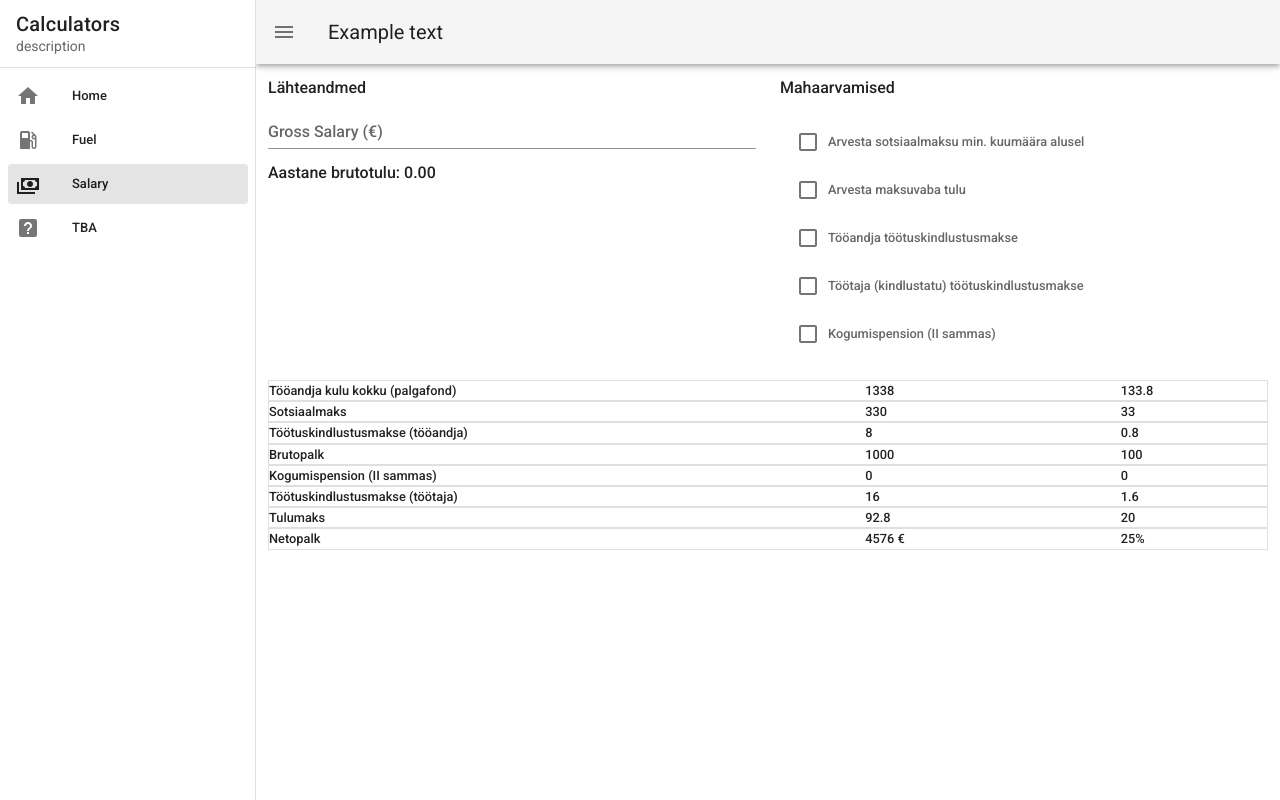
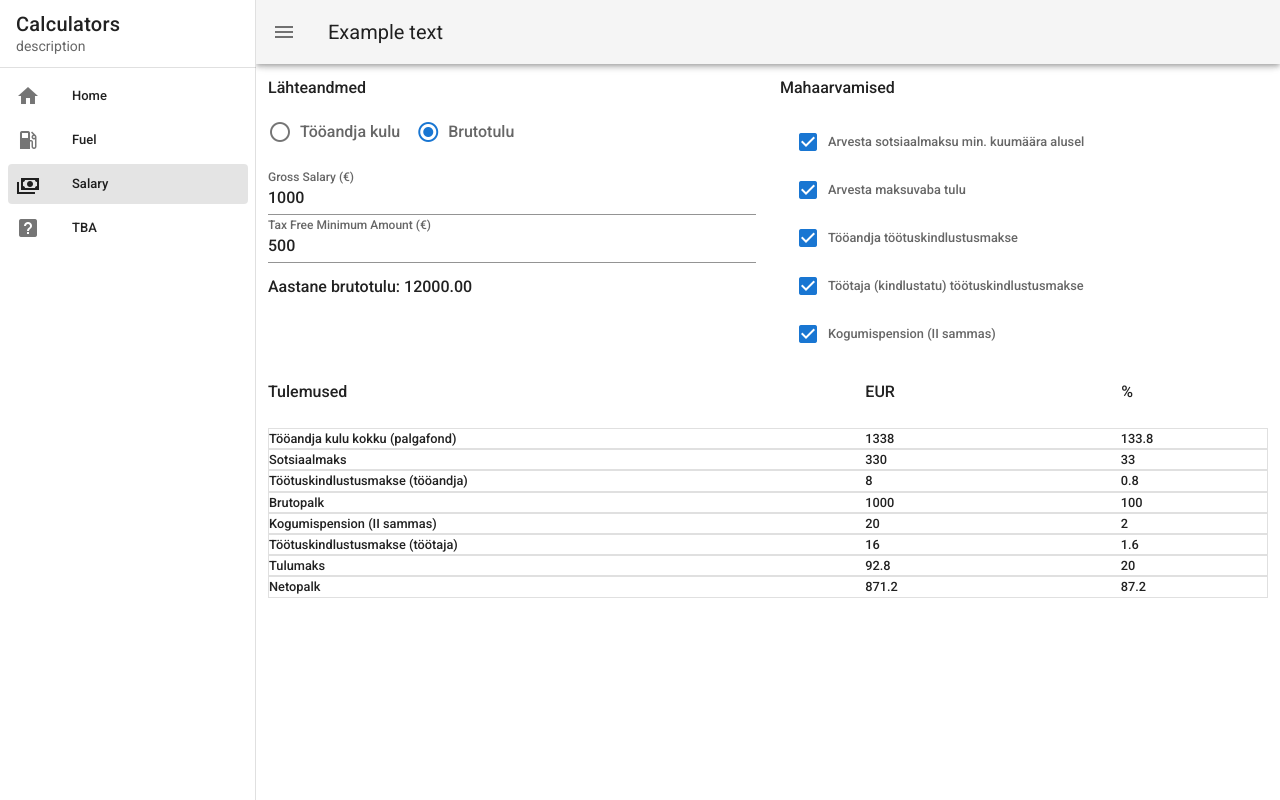
Before and after one commit to IngridJufkin/Calculators, a Vue app: page /salarycalculator in a window 1280 px wide. Built offline with nearby package versions, Linux system fonts and the light colour scheme.

Commit message:
calculations based on gross Salary added/changed, calculations based on checkboxes and radio buttons added, default checkbox checks added,  Tax free minimum amount method with console logs and computed added

```diff
--- a/src/components/FuelCalculator.vue
+++ b/src/components/FuelCalculator.vue
@@ -171,7 +171,7 @@ export default {
       variablec: 20,
       fuelPriceInput: 1.3,
 
-      picked: "1"
+      picked: "1",
     };
   },
   computed: {
--- a/src/components/SalaryCalculator.vue
+++ b/src/components/SalaryCalculator.vue
@@ -5,24 +5,43 @@
       <v-col cols="6" class="left"
         >Lähteandmed
 
+        <v-radio-group v-model="picked" row>
+          <v-radio label="Tööandja kulu" value="1"></v-radio>
+          <v-radio label="Brutotulu" value="2"></v-radio>
+        </v-radio-group>
+
         <v-text-field
+          v-if="picked != 1"
           v-model.number="mainInput"
-          @input="testCalc()"
+          @input="testCalc(); taxFreeAmountCheck()"
           label="Gross Salary (€)"
           hide-details="auto"
           type="number"
           min="0"
+          oninput="validity.valid||(value='');"
         ></v-text-field>
 
         <v-text-field
-          v-if="this.checkboxIdList.includes(1)"
+          v-if="picked != 2"
+          v-model.number="costInput"
+          @input="testCalc()"
+          label="Employer total Cost(€)"
+          hide-details="auto"
+          type="number"
+          min="0"
+          oninput="validity.valid||(value='');"
+        ></v-text-field>
+
+        <v-text-field
+          v-if="this.checkbox.includes(1)"
           v-model.number="taxFreeMin"
-          @change="testCalc()"
+          @input="checkboxCheck();testCalc();"
           label="Tax Free Minimum Amount (€)"
           hide-details="auto"
           type="number"
           min="0"
-          max="500"
+          @change="taxFreeAmountCheck()"
+          oninput="validity.valid||(value='');"
         ></v-text-field>
 
         <div v-else></div>
@@ -41,13 +60,22 @@
               class="checkbox"
               v-model="checkbox"
               :label="item.name"
-              :value="item"
+              :value="item.id"
               hide-details
-              @change="checkboxCheck()"
+              @change="
+                checkboxCheck();
+                testCalc();
+              "
             ></v-checkbox>
           </v-list-item>
         </v-list> </v-col
     ></v-row>
+
+    <v-row>
+      <v-col>Tulemused</v-col>
+      <v-col cols="3">EUR</v-col>
+      <v-col cols="2">%</v-col></v-row
+    >
 
     <v-row justify="center"
       ><v-col class="kast" align="left">
@@ -73,160 +101,241 @@
 export default {
   name: "Salary",
   props: {
-    msg: String
+    msg: String,
   },
   data() {
     return {
-      mainInput: null,
-      testResult: null,
-      taxFreeMin: null,
-      checkbox: [],
-      checkboxIdList: "",
+      mainInput: 1000,
+      costInput: 1338,
+      testResult: 0,
+      taxFreeMin: 500,
+      checkbox: [0, 1, 2, 3, 4],
+      picked: "2",
 
       items: [
         {
           id: 0,
-          name: "Arvesta sotsiaalmaksu min. kuumäära alusel"
+          name: "Arvesta sotsiaalmaksu min. kuumäära alusel",
         },
         {
           id: 1,
           name: "Arvesta maksuvaba tulu",
-          value: null
+          value: 0,
         },
         {
           id: 2,
-          name: "Tööandja töötuskindlustusmakse"
+          name: "Tööandja töötuskindlustusmakse",
         },
         {
           id: 3,
-          name: "Töötaja (kindlustatu) töötuskindlustusmakse"
+          name: "Töötaja (kindlustatu) töötuskindlustusmakse",
         },
         {
           id: 4,
-          name: "Kogumispension (II sammas)"
-        }
+          name: "Kogumispension (II sammas)",
+        },
       ],
       results: [
         {
           id: 0,
           name: "Tööandja kulu kokku (palgafond)",
           numVal: 1338,
-          percentVal: 133.8
+          percentVal: 133.8,
         },
         {
           id: 1,
           name: "Sotsiaalmaks",
           numVal: 330,
-          percentVal: 33
+          percentVal: 33,
         },
         {
           id: 2,
           name: "Töötuskindlustusmakse (tööandja)",
           numVal: 8,
-          percentVal: 0.8
+          percentVal: 0.8,
         },
         { id: 3, name: "Brutopalk", numVal: 1000, percentVal: 100 },
         {
           id: 4,
           name: "Kogumispension (II sammas)",
-          numVal: 0,
-          percentVal: 0
+          numVal: 20,
+          percentVal: 2,
         },
         {
           id: 5,
           name: "Töötuskindlustusmakse (töötaja)",
           numVal: 16,
-          percentVal: 1.6
+          percentVal: 1.6,
         },
         { id: 6, name: "Tulumaks", numVal: 92.8, percentVal: 20 },
 
-        { id: 7, name: "Netopalk", numVal: "4576 €", percentVal: "25%" }
-      ]
+        { id: 7, name: "Netopalk", numVal: 871.2, percentVal: 87.2 },
+      ],
     };
   },
 
   computed: {
     estimatedAnnualSalary() {
       return (this.mainInput * 12).toFixed(2);
+    },
+
+//Peab üle vaatama kas kasutame või ei ja kas saame ID järgi üldse?
+    taxFreeMinAmountCalc() {
+      return this.taxFreeAmountCheck(this.items.id[1]);
     }
   },
 
   methods: {
     checkboxCheck() {
-      let checkboxId = this.checkbox.map(item => item.id);
+      let checkboxId = this.checkbox.map((item) => item.id); //käime kogu checkboxi array läbi ja otsime id järgi, teeme uue listi
       this.checkboxIdList = checkboxId;
     },
+//-------PEAB LISAMA RENDERDAMISE LEHELE! PRAEGU CONSOL LOGIB-----------
+    taxFreeAmountCheck() {
+      let taxFreeInput = this.taxFreeMin;
+      let annualSalary = this.estimatedAnnualSalary;
+      if (annualSalary < 14400) {
+        taxFreeInput = 6000 / 12;
+        console.log('kui alla 14400 siis ' + taxFreeInput)
+        return taxFreeInput;
+      } else if (annualSalary > 25200) {
+        taxFreeInput = 0
+        console.log('kui üle 25200 siis ' + taxFreeInput)
+        return taxFreeInput;
+      } else {
+        taxFreeInput = 6000-6000/10800*(annualSalary-14400)
+        console.log('kui vahemikus ' + taxFreeInput)
+        return taxFreeInput;
+      }
+    },
+
     testCalc() {
-      const socialTax = this.mainInput * 0.33;
-      const totalCostEmp = this.mainInput + socialTax;
-      const unemploymentInsuranceEmployer = this.mainInput * 0.008;
-      const grossSalary = this.mainInput;
-      const fundedPensionIIPilar = this.mainInput * 0.02;
-      const unemploymentInsuranceEmployee = this.mainInput * 0.016;
-      const taxFreeMinInput = this.taxFreeMin;
+      //ifid peab lisama klausli raadio buttonite kohta, et arvestaks kõike ka esimese ifi juures alates rida 219
+      let taxFreeMinInput = this.taxFreeMin;
+      let picked = this.picked;
+
+      if (picked == 1) {
+        let totalCostEmp = this.costInput;
+        let socialTax = totalCostEmp * 0.2466;
+        let unemploymentInsuranceEmployer = totalCostEmp * 0.006;
+        let grossSalary =
+          totalCostEmp - socialTax - unemploymentInsuranceEmployer;
+        console.log(grossSalary);
+      } else {
+        let grossSalary = this.mainInput;
+        let socialTax = grossSalary * 0.33;
+        let unemploymentInsuranceEmployer = grossSalary * 0.008;
+        let totalCostEmp =
+          grossSalary + socialTax + unemploymentInsuranceEmployer;
+        //----------------------Calculations------------------------------------------------
+        let fundedPensionIIPilar = grossSalary * 0.02;
+        let unemploymentInsuranceEmployee = grossSalary * 0.016;
+
+        // ---------sotsiaalmaks eur ja sotsiaalmaksu osakaal brutotulust % -------------------
+        if (this.checkbox.includes(0)) {
+          this.results[1].numVal = socialTax.toFixed(2);
+          this.results[1].percentVal = (
+            (socialTax / grossSalary) *
+            100
+          ).toFixed(2);
+        } else {
+          socialTax = 0;
+          totalCostEmp = grossSalary + unemploymentInsuranceEmployer;
+          this.results[1].numVal = 0;
+          this.results[1].percentVal = 0;
+        }
+
+        // -------------tööandja töötuskindlustus ja osakaal brutotulust % -------------------
+        if (this.checkbox.includes(2)) {
+          this.results[2].numVal = unemploymentInsuranceEmployer.toFixed(2);
+          this.results[2].percentVal = (
+            (unemploymentInsuranceEmployer / grossSalary) *
+            100
+          ).toFixed(2);
+        } else {
+          unemploymentInsuranceEmployer = 0;
+          totalCostEmp = grossSalary + socialTax;
+          this.results[2].numVal = 0;
+          this.results[2].percentVal = 0;
+        }
+
+        // ---------tööandja kulu (eur) ja osakaal brutotulust % -----------------
+        this.results[0].numVal = totalCostEmp.toFixed(2);
+        this.results[0].percentVal = (
+          (totalCostEmp / grossSalary) *
+          100
+        ).toFixed(2);
+
+        // ---------brutopalk (eur) ja osakaal brutopalgast % -------------------
+        this.results[3].numVal = grossSalary.toFixed(2);
+        this.results[3].percentVal = (
+          (grossSalary / grossSalary) *
+          100
+        ).toFixed(2);
+
+        //----------kogumispension II sammas (eur) ja osakaal brutopalgast % --------------
+        if (this.checkbox.includes(4)) {
+          this.results[4].numVal = fundedPensionIIPilar.toFixed(2);
+          this.results[4].percentVal = (
+            (fundedPensionIIPilar / grossSalary) *
+            100
+          ).toFixed(2);
+        } else {
+          fundedPensionIIPilar = 0;
+          console.log(fundedPensionIIPilar);
+          this.results[4].numVal = 0;
+          this.results[4].percentVal = 0;
+          console.log(fundedPensionIIPilar);
+        }
+
+        // ---------tööandja töötuskindlustus ja osakaal brutotulust % ---------------
+        if (this.checkbox.includes(3)) {
+          this.results[5].numVal = unemploymentInsuranceEmployee.toFixed(2);
+          this.results[5].percentVal = (
+            (unemploymentInsuranceEmployee / grossSalary) *
+            100
+          ).toFixed(2);
+          console.log(unemploymentInsuranceEmployee);
+        } else {
+          unemploymentInsuranceEmployee = 0;
+          this.results[5].numVal = 0;
+          this.results[5].percentVal = 0;
+          console.log(unemploymentInsuranceEmployee);
+        }
+
+        // ----------tulumaks (eur) ja osakaal brutotulust % -------------------
         const underIncomeTax =
           grossSalary -
           taxFreeMinInput -
           fundedPensionIIPilar -
           unemploymentInsuranceEmployee;
-      const incomeTax = underIncomeTax * 0.2;
-      const netSalary =
+        let incomeTax = underIncomeTax * 0.2;
+
+        if (incomeTax < 0) {
+          this.results[6].numVal = 0;
+          this.results[6].percentVal = 0;
+          incomeTax = 0;
+        } else {
+          this.results[6].numVal = incomeTax.toFixed(2);
+          this.results[6].percentVal = (
+            (incomeTax / grossSalary) *
+            100
+          ).toFixed(2);
+        }
+
+        // ---------netopalk (eur) ja osakaal brutopalgast % -------------------
+        let netSalary =
           grossSalary -
           fundedPensionIIPilar -
           unemploymentInsuranceEmployee -
           incomeTax;
-
-      //tööandja kulu (eur) ja osakaal brutotulust %
-      this.results[0].numVal = totalCostEmp.toFixed(2);
-      this.results[0].percentVal = ((totalCostEmp / grossSalary) * 100).toFixed(
+        this.results[7].numVal = netSalary.toFixed(2);
+        this.results[7].percentVal = ((netSalary / grossSalary) * 100).toFixed(
           2
         );
-
-      //sotsiaalmaks eur ja sotsiaalmaksu osakaal brutotulust %
-      this.results[1].numVal = socialTax.toFixed(2);
-      this.results[1].percentVal = ((socialTax / grossSalary) * 100).toFixed(2);
-
-      //tööandja töötuskindlustus ja osakaal brutotulust %
-      this.results[2].numVal = unemploymentInsuranceEmployer.toFixed(2);
-      this.results[2].percentVal = (
-        (unemploymentInsuranceEmployer / grossSalary) *
-        100
-      ).toFixed(2);
-
-      //brutopalk (eur) ja osakaal brutopalgast %
-      this.results[3].numVal = grossSalary.toFixed(2);
-      this.results[3].percentVal = ((grossSalary / grossSalary) * 100).toFixed(
-        2
-      );
-
-      //kogumispension II sammas (eur) ja osakaal brutopalgast %
-      if (this.checkboxIdList.includes(4)) {
-        this.results[4].numVal = fundedPensionIIPilar.toFixed(2);
-      } else {
-        this.results[4].nuMVal = 0;
       }
-      // this.results[4].numVal = fundedPensionIIPilar.toFixed(2);
-      // this.results[4].percentVal = (
-      //   (fundedPensionIIPilar / grossSalary) *
-      //   100
-      // ).toFixed(2);
-
-      //tööandja töötuskindlustus ja osakaal brutotulust %
-      this.results[5].numVal = unemploymentInsuranceEmployee.toFixed(2);
-      this.results[5].percentVal = (
-        (unemploymentInsuranceEmployee / grossSalary) *
-        100
-      ).toFixed(2);
-
-      //tulumaks (eur) ja osakaal brutotulust %
-      this.results[6].numVal = incomeTax.toFixed(2);
-      this.results[6].percentVal = ((incomeTax / grossSalary) * 100).toFixed(2);
-
-      //netopalk (eur) ja osakaal brutopalgast %
-      this.results[7].numVal = netSalary.toFixed(2);
-      this.results[7].percentVal = ((netSalary / grossSalary) * 100).toFixed(2);
-    }
-  }
+    },
+  },
 };
 </script>
 
```
Lines whose indentation alone changed are shown as unchanged.
